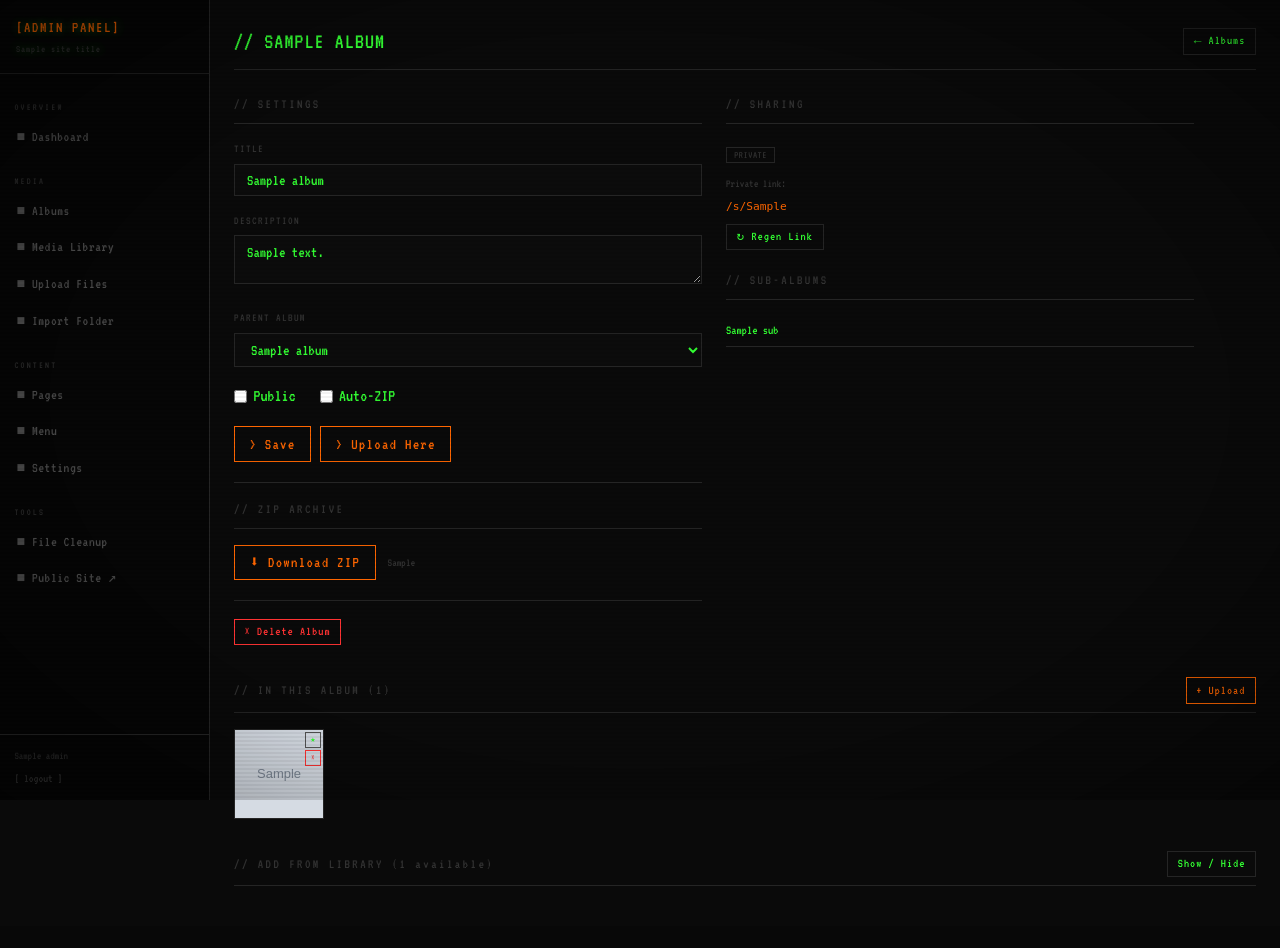
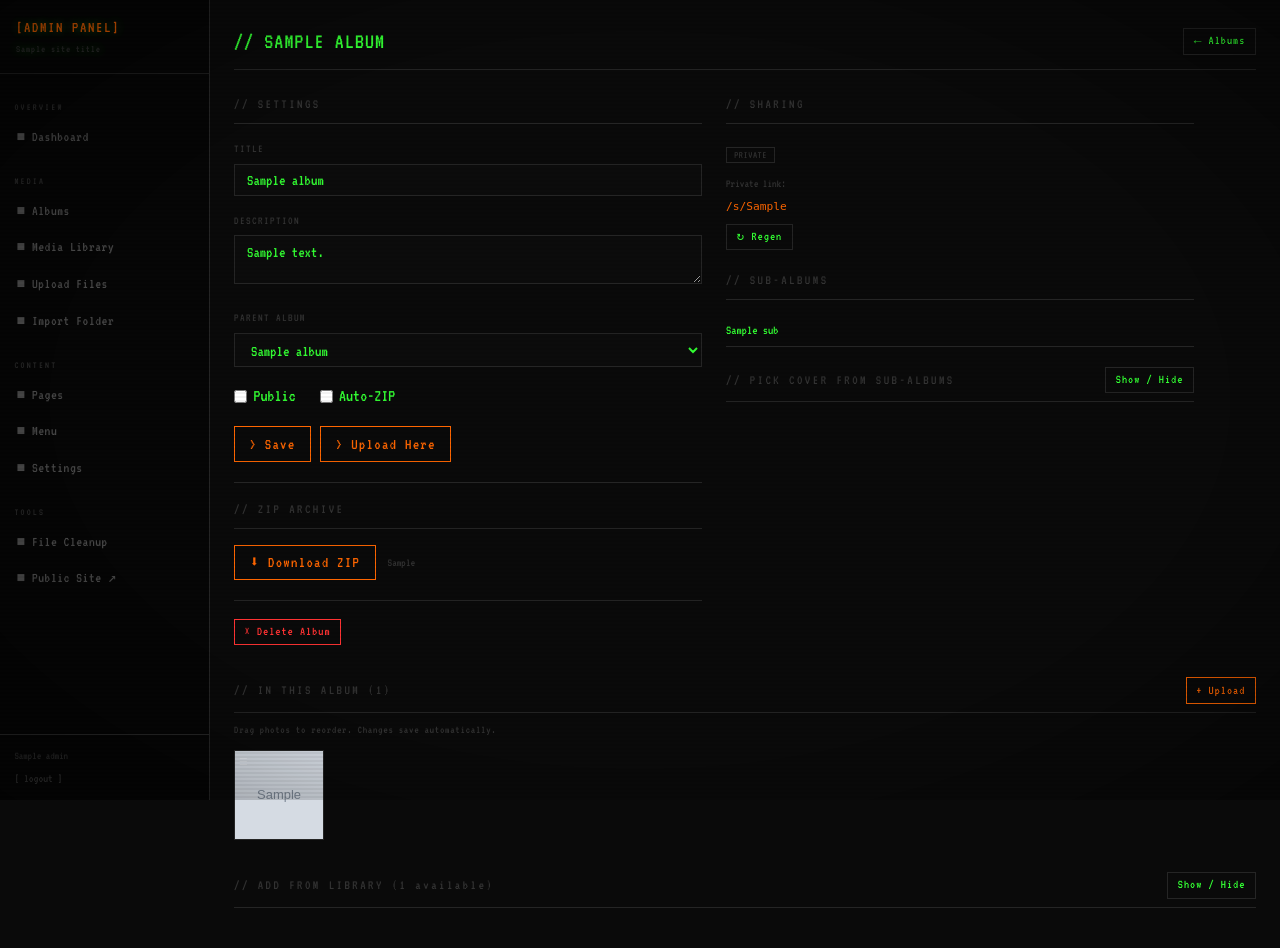
Before and after one commit to donmacaron/dm-gallery, a Flask app: template app/templates/admin/albums/edit.html in a window 1280 px wide. Before the commit the page ends 886 px from the top, so only its background shows below. Run offline with Flask 3, Linux system fonts and the light colour scheme; the template is opened without the code that fills it: most values are stand-ins (such as "Sample title", 1, 10 or a date in 2020); grey boxes marked "Sample" are stand-in pictures; some libraries are stand-ins or nearby versions.

Commit message:
feat: cover from sub-albums picker + drag-and-drop photo reorder in album edit

```diff
--- a/app/templates/admin/albums/edit.html
+++ b/app/templates/admin/albums/edit.html
@@ -3,41 +3,85 @@
 
 {% block extra_css %}
 <style>
-/* Library picker grid */
+/* ─ Library picker grid (add from library) ────────────────────── */
 .lib-grid {
   display: grid;
   grid-template-columns: repeat(auto-fill, minmax(90px, 1fr));
-  gap: 3px;
-  max-height: 400px;
-  overflow-y: auto;
-  padding: 4px;
-  background: var(--dim2);
-  border: 1px solid var(--border);
+  gap: 3px; max-height: 380px; overflow-y: auto;
+  padding: 4px; background: var(--dim2); border: 1px solid var(--border);
 }
 .lib-item {
-  position:relative; aspect-ratio:1;
-  overflow:hidden; border:1px solid var(--border);
-  cursor:pointer; background:#111;
-  transition:border-color 0.1s;
+  position: relative; aspect-ratio: 1;
+  overflow: hidden; border: 1px solid var(--border);
+  cursor: pointer; background: #111; transition: border-color 0.1s;
 }
-.lib-item:hover   { border-color:var(--border2); }
-.lib-item.sel     { border-color:var(--accent); box-shadow:0 0 0 2px var(--accent); }
-.lib-item img     { width:100%; height:100%; object-fit:cover; display:block; pointer-events:none; }
+.lib-item:hover { border-color: var(--border2); }
+.lib-item.sel   { border-color: var(--accent); box-shadow: 0 0 0 2px var(--accent); }
+.lib-item img   { width:100%; height:100%; object-fit:cover; display:block; pointer-events:none; }
 .lib-item-check {
-  position:absolute; top:3px; left:3px;
-  width:16px; height:16px;
+  position:absolute; top:3px; left:3px; width:16px; height:16px;
   background:rgba(0,0,0,0.7); border:1px solid #555;
   display:flex; align-items:center; justify-content:center;
   font-size:0.65rem; color:var(--accent);
   opacity:0; pointer-events:none; transition:opacity 0.1s;
 }
 .lib-item:hover .lib-item-check,
-.lib-item.sel   .lib-item-check  { opacity:1; }
-.lib-item.sel   .lib-item-check  { background:var(--accent); color:#000; border-color:var(--accent); }
-.lib-placeholder {
-  width:100%; height:100%; display:flex; align-items:center; justify-content:center;
-  color:var(--border2); font-size:0.65rem;
+.lib-item.sel   .lib-item-check { opacity:1; }
+.lib-item.sel   .lib-item-check { background:var(--accent); color:#000; border-color:var(--accent); }
+.lib-placeholder { width:100%;height:100%;display:flex;align-items:center;justify-content:center;color:var(--border2);font-size:0.65rem; }
+
+/* Sub-album badge on thumbnail */
+.lib-item-badge {
+  position:absolute; bottom:0; left:0; right:0;
+  background:rgba(0,0,0,0.75); font-size:0.5rem;
+  padding:2px 3px; color:#aaa; white-space:nowrap;
+  overflow:hidden; text-overflow:ellipsis;
+  opacity:0; transition:opacity 0.1s; pointer-events:none;
 }
+.lib-item:hover .lib-item-badge { opacity:1; }
+
+/* ─ Sortable media grid ───────────────────────────────── */
+.sortable-grid {
+  display: grid;
+  grid-template-columns: repeat(auto-fill, minmax(90px, 1fr));
+  gap: 3px; margin-top: 0.75rem;
+}
+.sort-cell {
+  position: relative; aspect-ratio: 1;
+  overflow: hidden; border: 1px solid var(--border);
+  background: var(--dim2); cursor: grab;
+  transition: border-color 0.12s, opacity 0.15s;
+}
+.sort-cell:active { cursor: grabbing; }
+.sort-cell.sortable-ghost  { opacity: 0.35; border-color: var(--accent); }
+.sort-cell.sortable-chosen { border-color: var(--accent); box-shadow: 0 0 0 2px var(--accent); z-index: 10; }
+.sort-cell.sortable-drag   { opacity: 0.9; box-shadow: 0 4px 16px rgba(0,0,0,0.6); }
+.sort-cell img { width:100%;height:100%;object-fit:cover;display:block;pointer-events:none; }
+.sort-cell-no-img { width:100%;height:100%;display:flex;align-items:center;justify-content:center;font-size:0.6rem;color:#333; }
+
+/* Drag handle indicator */
+.sort-cell::before {
+  content: '☰';
+  position: absolute; top: 4px; left: 4px;
+  font-size: 0.6rem; color: rgba(255,255,255,0.35);
+  pointer-events: none;
+}
+
+/* Action buttons on cell */
+.sort-cell-actions {
+  position:absolute; top:0; right:0;
+  display:flex; flex-direction:column; gap:2px; padding:2px;
+  opacity:0; transition:opacity 0.12s;
+}
+.sort-cell:hover .sort-cell-actions { opacity:1; }
+
+/* Save order indicator */
+#orderSavedMsg {
+  font-size:0.75rem; color:var(--fg);
+  opacity:0; transition:opacity 0.4s;
+  margin-left:0.75rem;
+}
+#orderSavedMsg.show { opacity:1; }
 </style>
 {% endblock %}
 
@@ -45,14 +89,16 @@
 <div class="admin-page-title">
   <span>// {{ album.title | upper }}</span>
   <div style="display:flex; gap:0.5rem;">
-    {% if album.is_public %}<a href="/a/{{ album.slug }}" target="_blank" class="btn btn-sm">View ↗</a>{% endif %}
+    {% if album.is_public %}
+      <a href="/a/{{ album.slug }}" target="_blank" class="btn btn-sm">View ↗</a>
+    {% endif %}
     <a href="/admin/albums" class="btn btn-sm">← Albums</a>
   </div>
 </div>
 
 <div style="display:grid; grid-template-columns:1fr 1fr; gap:1.5rem; max-width:960px;">
 
-  <!-- LEFT: settings -->
+  <!-- LEFT: Settings -->
   <div>
     <div class="section-title"><span>// SETTINGS</span></div>
     <form action="/admin/albums/{{ album.id }}/update" method="post" style="margin-top:0.75rem;">
@@ -96,16 +142,16 @@
     <!-- Danger -->
     <div style="margin-top:1.25rem; padding-top:1rem; border-top:1px solid var(--border);">
       <form action="/admin/albums/{{ album.id }}/delete" method="post"
-            onsubmit="return confirm('Delete album? Media will stay in library.')">
+            onsubmit="return confirm('Delete album? Media stays in library.')">
         <button type="submit" class="btn btn-sm btn-danger">&times; Delete Album</button>
       </form>
     </div>
   </div>
 
-  <!-- RIGHT: sharing -->
+  <!-- RIGHT: Sharing + Cover from sub-albums -->
   <div>
     <div class="section-title"><span>// SHARING</span></div>
-    <div style="margin-top:0.75rem;">
+    <div style="margin-top:0.75rem; margin-bottom:1.25rem;">
       <div style="margin-bottom:0.5rem;">
         <span class="badge {% if album.is_public %}badge-public{% else %}badge-private{% endif %}"
               id="visibility-{{ album.id }}"
@@ -114,59 +160,95 @@
           {% if album.is_public %}PUBLIC{% else %}PRIVATE{% endif %}
         </span>
       </div>
-      <div style="font-size:0.72rem; color:#333; margin-bottom:0.3rem;">Private link:</div>
+      <div style="font-size:0.72rem;color:#333;margin-bottom:0.3rem;">Private link:</div>
       <code id="share-token-{{ album.id }}"
             style="font-size:0.7rem;color:var(--accent);word-break:break-all;display:block;margin-bottom:0.4rem;">
         {% if album.share_token %}/s/{{ album.share_token }}{% else %}not generated{% endif %}
       </code>
       <button class="btn btn-sm"
               hx-post="/admin/albums/{{ album.id }}/regen-token"
-              hx-target="#share-token-{{ album.id }}" hx-swap="outerHTML">↻ Regen Link</button>
+              hx-target="#share-token-{{ album.id }}" hx-swap="outerHTML">↻ Regen</button>
     </div>
 
     {% if sub_albums %}
-    <div style="margin-top:1.25rem;">
+    <div style="margin-top:0.5rem;">
       <div class="section-title"><span>// SUB-ALBUMS</span></div>
       {% for sub in sub_albums %}
-      <div style="padding:0.3rem 0; border-bottom:1px solid var(--border); font-size:0.82rem;">
+      <div style="padding:0.3rem 0;border-bottom:1px solid var(--border);font-size:0.82rem;">
         <a href="/admin/albums/{{ sub.id }}" style="color:var(--fg);">{{ sub.title }}</a>
       </div>
       {% endfor %}
     </div>
     {% endif %}
+
+    <!-- COVER FROM SUB-ALBUMS (Task 1) -->
+    {% if sub_media %}
+    <div style="margin-top:1.25rem;">
+      <div class="section-title">
+        <span>// PICK COVER FROM SUB-ALBUMS</span>
+        <button class="btn btn-sm" onclick="toggleSubCover()">Show / Hide</button>
+      </div>
+      <div id="subCoverPanel" style="display:none; margin-top:0.5rem;">
+        <div style="font-size:0.72rem;color:#333;margin-bottom:0.5rem;">
+          Click a photo to set it as this album's cover thumbnail.
+        </div>
+        <div class="lib-grid">
+          {% for entry in sub_media %}
+          {% set m = entry.media %}
+          <div class="lib-item" title="{{ entry.album_name }} — {{ m.original_filename }}"
+               hx-post="/admin/albums/{{ album.id }}/set-cover/{{ m.id }}"
+               hx-swap="none"
+               hx-on::after-request="showCoverSet(this)">
+            {% if m.thumb_path %}
+              <img src="/media/{{ m.thumb_path }}" loading="lazy" alt="{{ m.original_filename }}">
+            {% else %}
+              <div class="lib-placeholder">{{ m.media_type[:3]|upper }}</div>
+            {% endif %}
+            <div class="lib-item-badge">{{ entry.album_name }}</div>
+          </div>
+          {% endfor %}
+        </div>
+        <div id="subCoverMsg" style="font-size:0.72rem;color:var(--fg);margin-top:0.4rem;display:none;">✓ Cover updated. Reload to see it in the header.</div>
+      </div>
+    </div>
+    {% endif %}
+
   </div>
-
 </div>
 
-<!-- CURRENT MEDIA -->
+<!-- MEDIA IN THIS ALBUM (sortable) -->
 <div style="margin-top:2rem;">
   <div class="section-title">
     <span>// IN THIS ALBUM ({{ media_items|length }})</span>
-    <a href="/admin/upload?album_id={{ album.id }}" class="btn btn-sm btn-primary">+ Upload</a>
+    <div style="display:flex;align-items:center;gap:0.5rem;">
+      <span id="orderSavedMsg">✓ Order saved</span>
+      <a href="/admin/upload?album_id={{ album.id }}" class="btn btn-sm btn-primary">+ Upload</a>
+    </div>
   </div>
 
   {% if media_items %}
-  <div style="display:grid; grid-template-columns:repeat(auto-fill,minmax(90px,1fr)); gap:3px; margin-top:0.75rem;">
+  <p style="font-size:0.7rem;color:#333;margin:-0.5rem 0 0.75rem;letter-spacing:0.06em;">
+    Drag photos to reorder. Changes save automatically.
+  </p>
+  <div class="sortable-grid" id="sortableGrid">
     {% for item in media_items %}
-    <div style="position:relative;aspect-ratio:1;overflow:hidden;border:1px solid var(--border);background:var(--dim2);"
-         id="media-cell-{{ item.id }}">
+    <div class="sort-cell" data-id="{{ item.id }}">
       {% if item.thumb_path %}
-        <img src="/media/{{ item.thumb_path }}" loading="lazy"
-             style="width:100%;height:100%;object-fit:cover;display:block;">
+        <img src="/media/{{ item.thumb_path }}" loading="lazy" alt="{{ item.original_filename }}">
       {% else %}
-        <div style="width:100%;height:100%;display:flex;align-items:center;justify-content:center;font-size:0.6rem;color:#333;">
-          {{ item.media_type[:3]|upper }}
-        </div>
+        <div class="sort-cell-no-img">{{ item.media_type[:3]|upper }}</div>
       {% endif %}
-      <div style="position:absolute;top:0;right:0;display:flex;flex-direction:column;gap:2px;padding:2px;">
-        <button class="btn btn-sm" style="font-size:0.55rem;padding:1px 4px;border-color:#555;"
+
+      <div class="sort-cell-actions">
+        <button class="btn btn-sm" style="font-size:0.5rem;padding:1px 3px;border-color:#555;"
                 hx-post="/admin/albums/{{ album.id }}/set-cover/{{ item.id }}"
-                hx-swap="none" title="Set cover">★</button>
-        <button class="btn btn-sm btn-danger" style="font-size:0.55rem;padding:1px 4px;"
+                hx-swap="none" title="Set as cover">★</button>
+        <button class="btn btn-sm btn-danger" style="font-size:0.5rem;padding:1px 3px;"
                 hx-post="/admin/albums/{{ album.id }}/remove-media/{{ item.id }}"
-                hx-target="#media-cell-{{ item.id }}" hx-swap="outerHTML"
+                hx-target="#sort-cell-wrap-{{ item.id }}" hx-swap="outerHTML"
                 title="Remove from album">×</button>
       </div>
+
       {% if item.conversion_status != 'done' %}
       <div style="position:absolute;bottom:0;left:0;right:0;background:rgba(0,0,0,0.75);padding:1px 3px;">
         <span class="badge badge-{{ item.conversion_status }}" style="font-size:0.5rem;">{{ item.conversion_status|upper }}</span>
@@ -176,7 +258,7 @@
     {% endfor %}
   </div>
   {% else %}
-  <div style="color:#333; font-size:0.82rem; padding:1rem 0;">[ Empty — upload or add from library below ]</div>
+  <div style="color:#333;font-size:0.82rem;padding:1rem 0;">[ Empty — upload or add from library below ]</div>
   {% endif %}
 </div>
 
@@ -187,12 +269,10 @@
     <span>// ADD FROM LIBRARY ({{ library_media|length }} available)</span>
     <button class="btn btn-sm" onclick="toggleLibrary()">Show / Hide</button>
   </div>
-
-  <div id="libraryPanel" style="margin-top:0.75rem; display:none;">
-    <div style="font-size:0.75rem; color:#333; margin-bottom:0.5rem;">
-      Click photos to select, then click &gt; Add Selected.
+  <div id="libraryPanel" style="display:none;margin-top:0.75rem;">
+    <div style="font-size:0.72rem;color:#333;margin-bottom:0.5rem;">
+      Click to select, then &gt; Add Selected.
     </div>
-
     <div class="lib-grid" id="libGrid">
       {% for item in library_media %}
       <div class="lib-item" data-id="{{ item.id }}" onclick="libToggle(this)">
@@ -205,15 +285,14 @@
       </div>
       {% endfor %}
     </div>
-
     <form action="/admin/albums/{{ album.id }}/add-media-bulk" method="post"
-          style="margin-top:0.75rem; display:flex; gap:0.6rem; align-items:center;">
+          style="margin-top:0.75rem;display:flex;gap:0.6rem;align-items:center;">
       <input type="hidden" name="media_ids" id="libSelectedIds">
       <button type="submit" class="btn btn-primary" id="libAddBtn" disabled
-              onclick="document.getElementById('libSelectedIds').value = Array.from(libSelected).join(',')">
+              onclick="document.getElementById('libSelectedIds').value=Array.from(libSelected).join(',')">
         &gt; Add Selected (<span id="libCount">0</span>)
       </button>
-      <button type="button" class="btn btn-sm" onclick="libSelectAll()">Select All</button>
+      <button type="button" class="btn btn-sm" onclick="libSelectAll()">All</button>
       <button type="button" class="btn btn-sm" onclick="libClearAll()">Clear</button>
     </form>
   </div>
@@ -223,34 +302,80 @@
 {% endblock %}
 
 {% block extra_js %}
+<!-- SortableJS from CDN -->
+<script src="https://cdn.jsdelivr.net/npm/sortablejs@1.15.2/Sortable.min.js"></script>
 <script>
+const ALBUM_ID   = {{ album.id }};
+const REORDER_URL = `/admin/albums/${ALBUM_ID}/reorder`;
+
+// ── Drag-and-drop reorder (Task 2) ─────────────────────────
+const grid = document.getElementById('sortableGrid');
+if (grid) {
+  Sortable.create(grid, {
+    animation:   180,
+    ghostClass:  'sortable-ghost',
+    chosenClass: 'sortable-chosen',
+    dragClass:   'sortable-drag',
+    delay:        50,        // small delay avoids accidental drags on tap
+    delayOnTouchOnly: true,
+    onEnd: async function() {
+      const cells = grid.querySelectorAll('.sort-cell');
+      const order = Array.from(cells).map(c => parseInt(c.dataset.id));
+      try {
+        const resp = await fetch(REORDER_URL, {
+          method:  'POST',
+          headers: { 'Content-Type': 'application/json' },
+          body:    JSON.stringify({ order }),
+        });
+        if (resp.ok) {
+          const msg = document.getElementById('orderSavedMsg');
+          msg.classList.add('show');
+          setTimeout(() => msg.classList.remove('show'), 2000);
+        }
+      } catch(e) {
+        console.error('Reorder failed', e);
+      }
+    }
+  });
+}
+
+// ── Sub-album cover picker (Task 1) ────────────────────────
+function toggleSubCover() {
+  const p = document.getElementById('subCoverPanel');
+  p.style.display = p.style.display === 'none' ? '' : 'none';
+}
+function showCoverSet(el) {
+  // Flash the clicked thumbnail
+  el.style.borderColor = 'var(--fg)';
+  setTimeout(() => el.style.borderColor = '', 1200);
+  const msg = document.getElementById('subCoverMsg');
+  if (msg) { msg.style.display = ''; setTimeout(() => msg.style.display = 'none', 3000); }
+}
+
+// ── Add-from-library picker ─────────────────────────────
 let libSelected = new Set();
 
 function toggleLibrary() {
   const p = document.getElementById('libraryPanel');
   p.style.display = p.style.display === 'none' ? '' : 'none';
 }
-
 function libToggle(el) {
   const id = el.dataset.id;
   if (libSelected.has(id)) { libSelected.delete(id); el.classList.remove('sel'); }
   else                     { libSelected.add(id);    el.classList.add('sel'); }
   updateLibCount();
 }
-
 function libSelectAll() {
   document.querySelectorAll('.lib-item').forEach(el => { el.classList.add('sel'); libSelected.add(el.dataset.id); });
   updateLibCount();
 }
-
 function libClearAll() {
-  document.querySelectorAll('.lib-item').forEach(el => { el.classList.remove('sel'); });
+  document.querySelectorAll('.lib-item').forEach(el => el.classList.remove('sel'));
   libSelected.clear(); updateLibCount();
 }
-
 function updateLibCount() {
-  document.getElementById('libCount').textContent = libSelected.size;
-  document.getElementById('libAddBtn').disabled   = libSelected.size === 0;
+  document.getElementById('libCount').textContent   = libSelected.size;
+  document.getElementById('libAddBtn').disabled     = libSelected.size === 0;
 }
 </script>
 {% endblock %}
```
Also changed, not shown: app/routers/admin/albums.py (+93 -15 lines).
